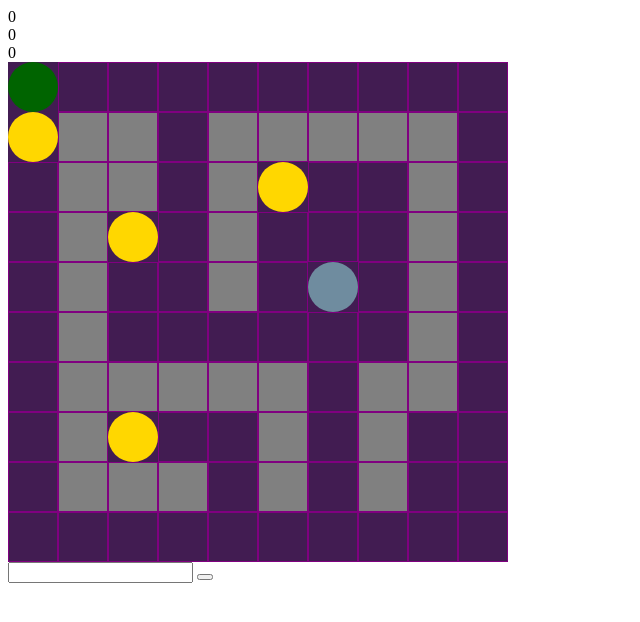
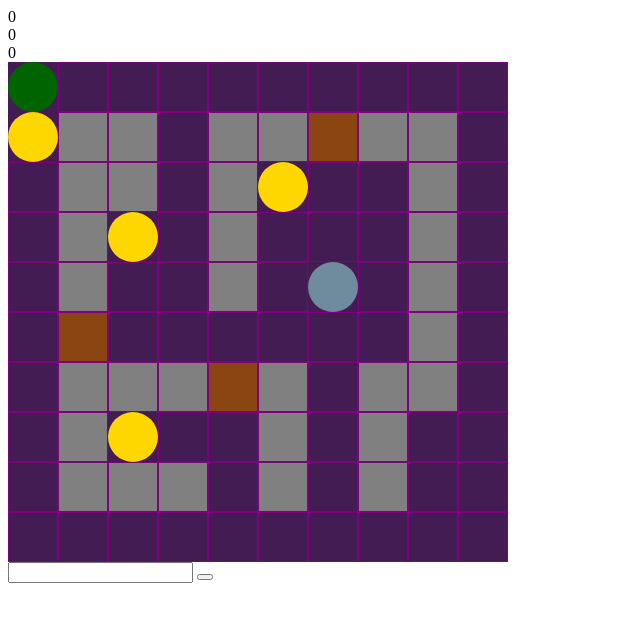
Before and after one commit to MartinKoeoep/project-1-wdi, a plain HTML site: page index.html in a window 1280 px wide. Shown: the whole page, without its empty margins (0-640 px from the left). Drawn offline with nearby package versions, Linux system fonts and the light colour scheme.

Commit message:
Added window class and window stand-in

```diff
--- a/css/main.css
+++ b/css/main.css
@@ -18,6 +18,9 @@
 #map div.wall{
   background-color: grey;
 }
+#map div.window{
+  background-color: #8B4513;
+}
 
 #map div.playerCharacter{
   border-radius: 25px;
--- a/js/app.js
+++ b/js/app.js
@@ -1,16 +1,16 @@
 const gameGrid = [
   [0,0,0,0,0,0,0,0,0,0],
-  [3,1,1,0,1,1,1,1,1,0],
+  [3,1,1,0,1,1,8,1,1,0],
   [0,1,1,0,1,3,0,0,1,0],
   [0,1,3,0,1,0,0,0,1,0],
   [0,1,0,0,1,0,4,0,1,0],
-  [0,1,0,0,0,0,0,0,1,0],
-  [0,1,1,1,1,1,0,1,1,0],
+  [0,8,0,0,0,0,0,0,1,0],
+  [0,1,1,1,8,1,0,1,1,0],
   [0,1,3,0,0,1,0,1,0,0],
   [0,1,1,1,0,1,0,1,0,0],
   [0,0,0,0,0,0,0,0,0,0]
 ];
-//  0 = floor; 1 = wall; 3= treasure: 4 = guard
+//  0 = floor; 1 = wall; 3= treasure: 4 = guard; 8= window
 $(() => {
 
   let playerLocation = {};
@@ -38,13 +38,12 @@ $(() => {
           $element.addClass('guard');
           guardLocation = {x: i, y: j};
           gameGrid[guardLocation.x][guardLocation.y] = 0;
+        } else if (cell === 8) {
+          $element.addClass('window');
         }
         $element.attr('data-x', i);
         $element.attr('data-y', j);
-        $element.on('click', function(){
-          console.log($(this));
-        });
-        $element.appendTo('#map').clone(true);
+        $element.appendTo('#map');
       });
     });
   }
```
